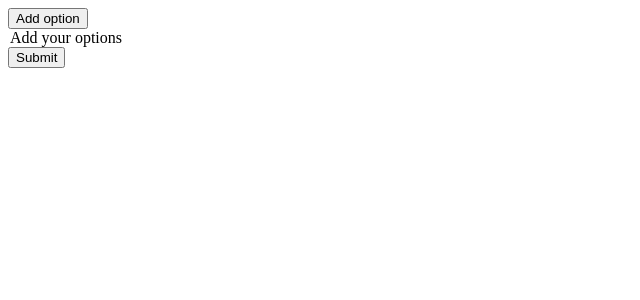
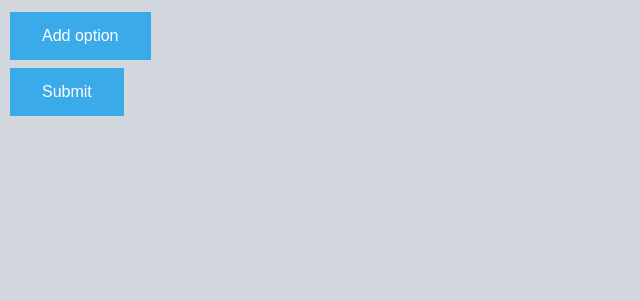
Before and after one commit to KarolWozniak/VoterApp, a Django app: page /voter/edit/ in a window 1280 px wide. Shown: the top 300 px of the page, without its empty margins (0-640 px from the left). Run offline with Django 3.2, Linux system fonts and the light colour scheme; the visitor is signed in with stand-in values (Sample User, id 1).

Commit message:
Changing UI

```diff
--- a/accounts/static/accounts/styles.css
+++ b/accounts/static/accounts/styles.css
@@ -86,11 +86,7 @@
   color: #EF3B3A;
 }
 body {
-  background: #76b852; /* fallback for old browsers */
-  background: -webkit-linear-gradient(right, #76b852, #8DC26F);
-  background: -moz-linear-gradient(right, #76b852, #8DC26F);
-  background: -o-linear-gradient(right, #76b852, #8DC26F);
-  background: linear-gradient(to left, #76b852, #8DC26F);
+  background: #3aaae8;
   font-family: "Roboto", sans-serif;
   -webkit-font-smoothing: antialiased;
   -moz-osx-font-smoothing: grayscale;
--- a/voter/static/voter/main_styles.css
+++ b/voter/static/voter/main_styles.css
@@ -1,10 +1,14 @@
 .title {
-    margin: auto;
-    width: 50%;
-    padding: 10px;
+    font-size:300%;
+    text-align: center;
+    color: white;
+}
+.title2 {
+    text-align: center;
+    color: white;
 }
 .button {
-    background-color: #4CAF50;
+    background-color: #3aaae8;
     border: none;
     color: white;
     padding: 15px 32px;
--- a/voter/templates/voter/editor.html
+++ b/voter/templates/voter/editor.html
@@ -1,28 +1,30 @@
 <!DOCTYPE html>
 <html lang="en">
 <head>
+    {% load static %}
     <meta charset="UTF-8">
     <title>Vote creator</title>
+    <link rel="stylesheet" href="{% static 'voter/main_styles.css' %}">
     <script type='text/javascript'>
     	var global = 0;
         function addField(){
             var container = document.getElementById("container");
             container.appendChild(document.createElement("br"));
-            container.appendChild(document.createTextNode("Option " + global));
+            container.appendChild(document.createTextNode("Option "));
             var input = document.createElement("input");
             input.type = "text";
             input.name = "option";
             container.appendChild(input);
+            container.appendChild(document.createElement("br"));
             global++;
         }
     </script>
 </head>
 <body>
-<button type="button" onclick="addField()">Add option</button>
+<button class="button" type="button" onclick="addField()">Add option</button>
     <form id="container" action="" method="POST">
         {% csrf_token %}
-    <legend>Add your options</legend>
-    <input type="submit" value="Submit">
+    <input class="button" type="submit" value="Submit">
     </form>
 </body>
 </html>
--- a/voter/templates/voter/index.html
+++ b/voter/templates/voter/index.html
@@ -9,6 +9,7 @@
 </head>
 <body>
 <h1 class="title">VOTING ID : {{voting.id}}</h1>
+<h2 class="title2">Author: {{voting.author}}</h2>
 <form class="form" action="" method="post">
     {% csrf_token %}
     {% for option in voting.get_options %}
```
Also changed, not shown: voter/static/voter/homepage.css (+0 -9 lines).
